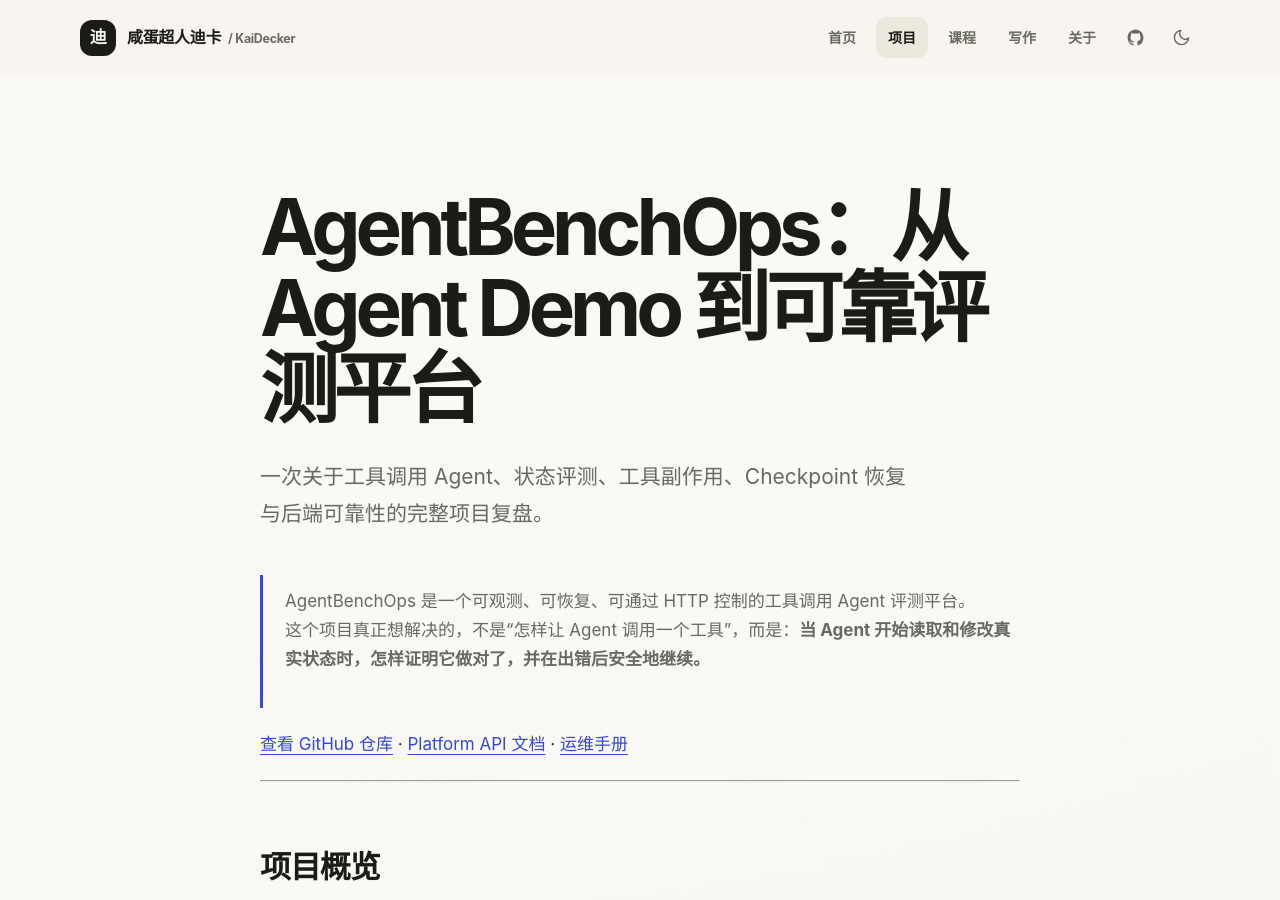
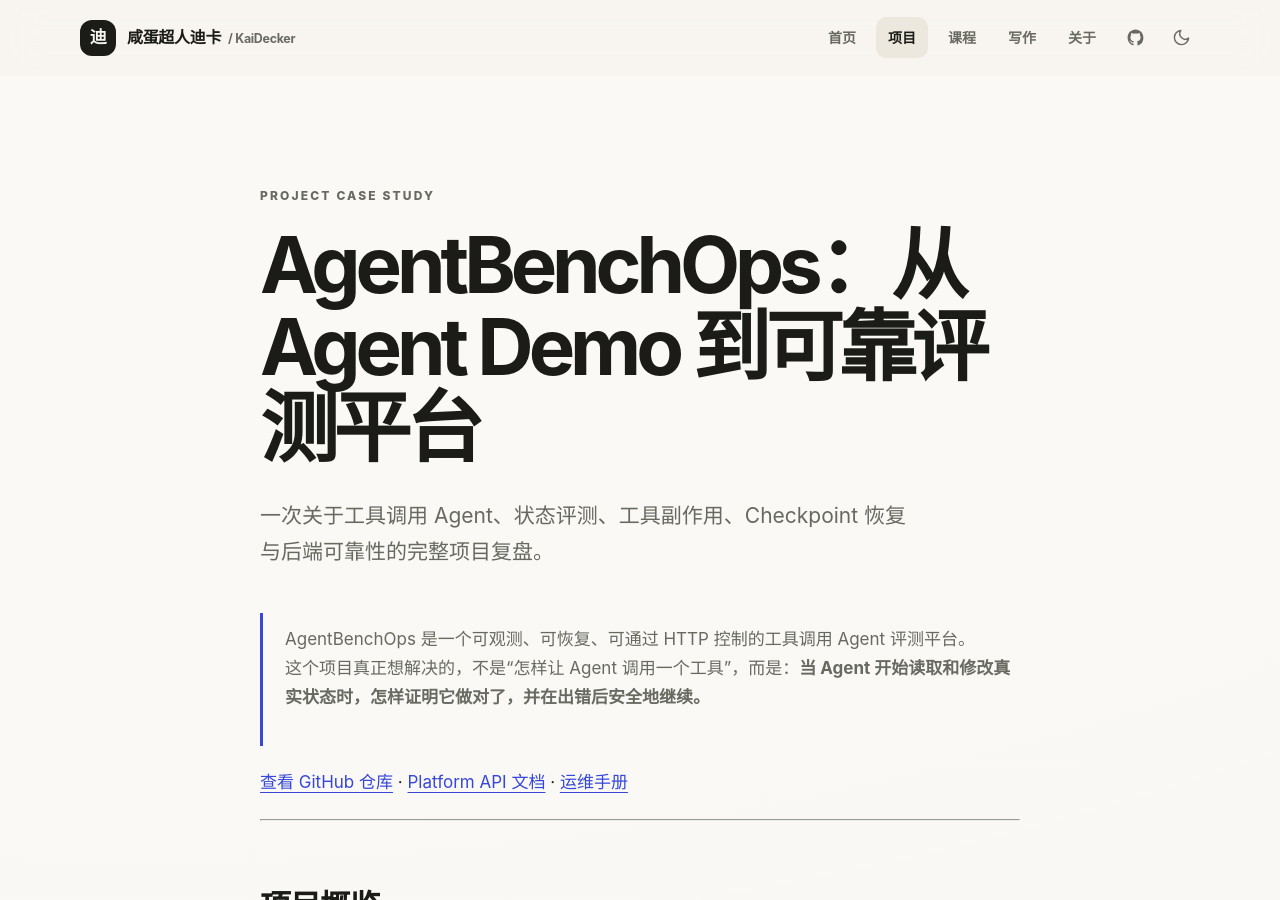
Before and after one commit to KaiDecker/KaiDecker.github.io, a Jekyll site: the page built from projects/agent-bench-ops.md, in a window 1280 px wide and 900 px high. Built offline with Jekyll 4.4.1, drawn with Linux system fonts in a browser that asks for light colours.

Commit message:
feat(projects): add AgentBenchOps project retrospective

```diff
--- a/_layouts/page.html
+++ b/_layouts/page.html
@@ -1,12 +1,23 @@
 ---
 layout: default
 ---
-<section class="page-hero shell narrow-shell reveal">
-  {% if page.eyebrow %}<p class="eyebrow">{{ page.eyebrow }}</p>{% endif %}
+
+<section class="page-hero shell narrow-shell">
+  {% if page.eyebrow %}
+    <p class="eyebrow">{{ page.eyebrow }}</p>
+  {% else %}
+    <p class="eyebrow">PROJECT CASE STUDY</p>
+  {% endif %}
+
   <h1>{{ page.title }}</h1>
-  {% if page.description %}<p class="page-lead">{{ page.description }}</p>{% endif %}
+
+  {% if page.description %}
+    <p class="page-lead">
+      {{ page.description }}
+    </p>
+  {% endif %}
 </section>
 
-<article class="prose shell narrow-shell reveal reveal-delay-1">
+<article class="prose shell narrow-shell">
   {{ content }}
 </article>
```
Also changed, not shown: projects/agent-bench-ops.md (renamed from projects/agent-bench-ops-retrospective.md).
